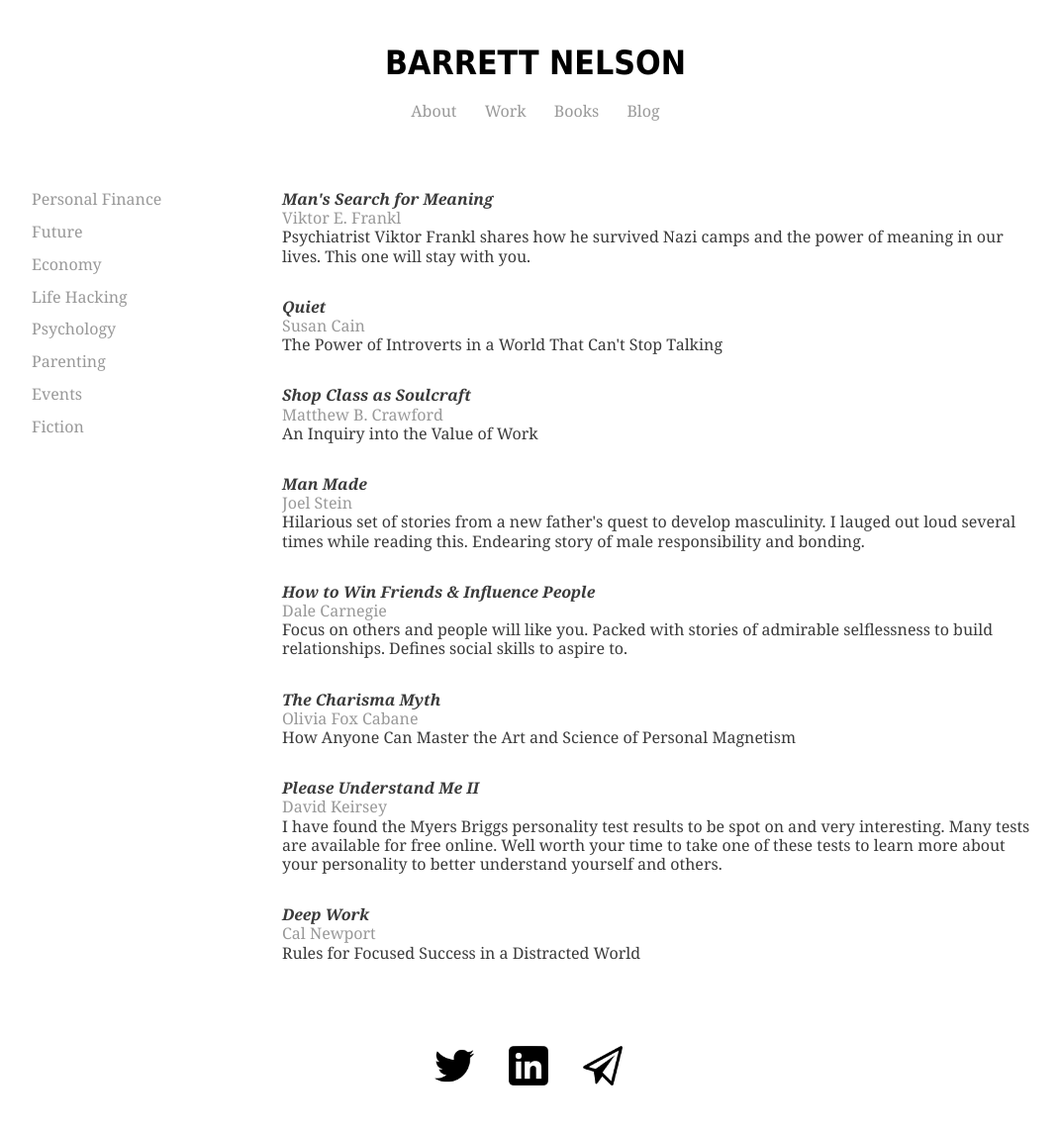
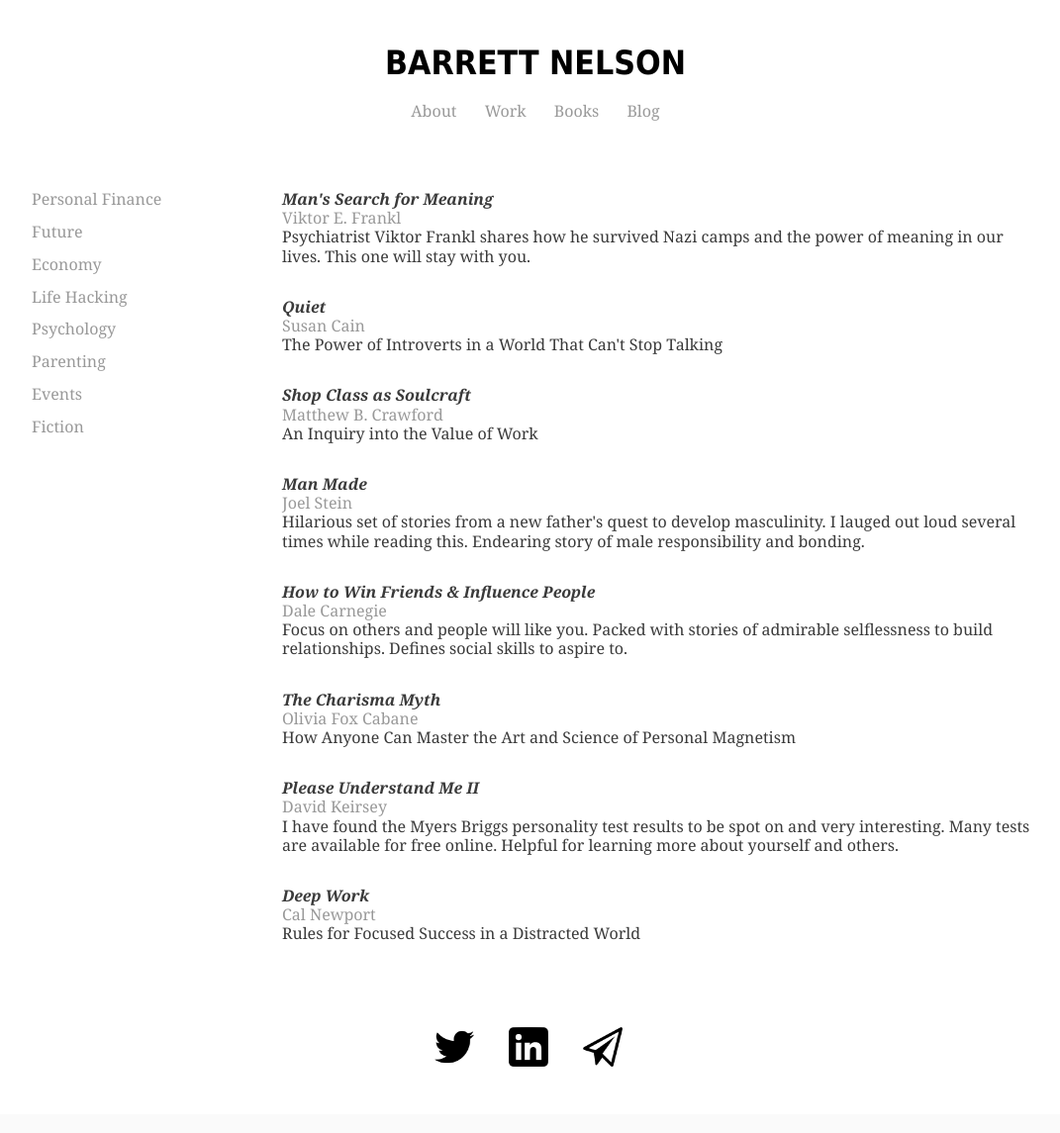
Before and after one commit to bstnel/bstnel.github.io, a Jekyll site: the page books/psychology/index.html, which Jekyll copies as it is, in a window 1280 px wide. Shown: the whole page at 99% size, without its empty margins (99-1170 px from the left). Built offline with Jekyll 4.4.1, drawn with Linux system fonts in a browser that asks for light colours.

Commit message:
Update index.html

```diff
--- a/books/psychology/index.html
+++ b/books/psychology/index.html
@@ -78,7 +78,7 @@
       <p>
           <h3>Please Understand Me II</h3>
   <h4>David Keirsey</h4>
-  <h5>I have found the Myers Briggs personality test results to be spot on and very interesting. Many tests are available for free online. Well worth your time to take one of these tests to learn more about your personality to better understand yourself and others.</h5>
+  <h5>I have found the Myers Briggs personality test results to be spot on and very interesting. Many tests are available for free online. Helpful for learning more about yourself and others.</h5>
       </p>
       <p>
           <h3>Deep Work</h3>
```
